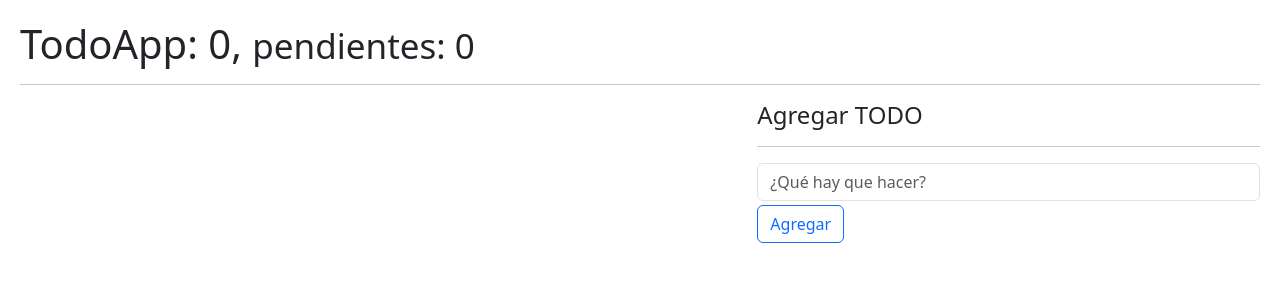
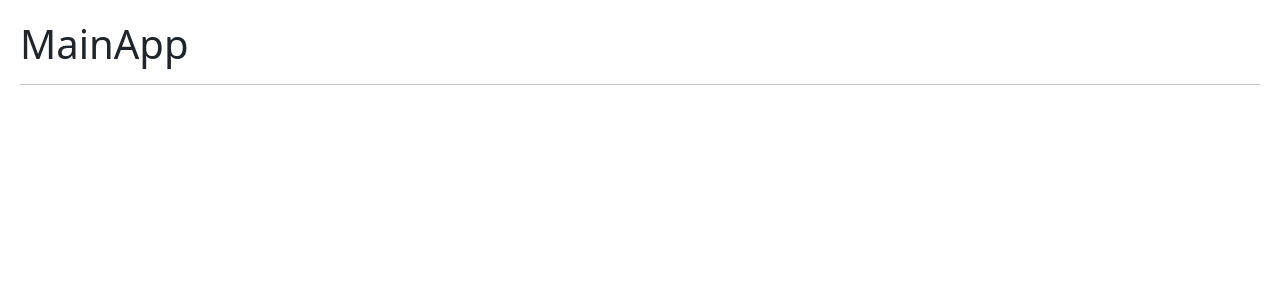
Before and after one commit to AndresTorrezAT/hook-app, a React (Vite) app: page / in a window 1280 px wide. Shown: the top 300 px of the page. Built offline with nearby package versions, Linux system fonts and the light colour scheme.

Commit message:
Page de useContext preparadas

```diff
--- a/package.json
+++ b/package.json
@@ -11,7 +11,8 @@
   },
   "dependencies": {
     "react": "^18.2.0",
-    "react-dom": "^18.2.0"
+    "react-dom": "^18.2.0",
+    "react-router-dom": "^6.14.2"
   },
   "devDependencies": {
     "@types/react": "^18.2.15",
--- a/src/08-useReducer/TodoApp.jsx
+++ b/src/08-useReducer/TodoApp.jsx
@@ -2,9 +2,6 @@
 import { useTodos } from '../hooks';
 import { TodoAdd } from './TodoAdd';
 import { TodoList } from './TodoList';
-
-
-
 
 export const TodoApp = () => {
 
@@ -35,4 +32,3 @@
         </>
     )
 }
-// comerzar 08
--- /dev/null
+++ b/src/09-useContext/MainApp.jsx
@@ -0,0 +1,10 @@
+
+
+export const MainApp = () => {
+  return (
+    <>
+        <h1>MainApp</h1>
+        <hr />
+    </>
+  )
+}
--- a/src/main.jsx
+++ b/src/main.jsx
@@ -14,12 +14,13 @@
 // import { CallbackHook } from './06-memos/CallbackHook';
 // import { Padre } from './07-tarea-memo/Padre';
 // import './08-useReducer/intro-reducer';
-import { TodoApp } from './08-useReducer/TodoApp';
+// import { TodoApp } from './08-useReducer/TodoApp';
+import { MainApp } from './09-useContext/MainApp'
 
 import './index.css'
 
 ReactDOM.createRoot(document.getElementById('root')).render(
   // <React.StrictMode>
-    <TodoApp />
+    <MainApp />
   // </React.StrictMode>,
 )
```
Also changed, not shown: src/09-useContext/AboutPage.jsx (added, +10 -0 lines), src/09-useContext/HomePage.jsx (added, +10 -0 lines), src/09-useContext/LoginPage.jsx (added, +10 -0 lines), 1 other file (tests, documents, lock files or other folders).
